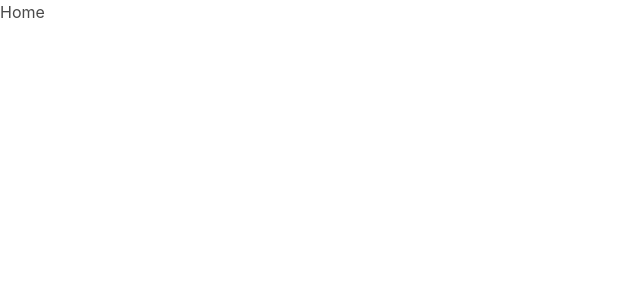
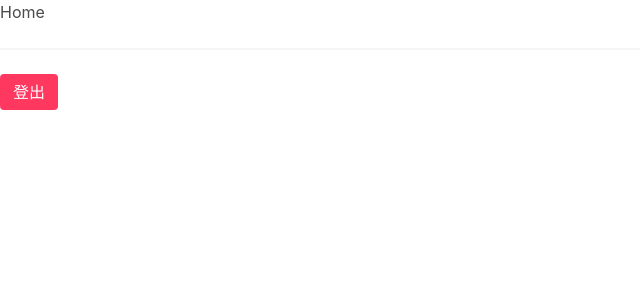
Before and after one commit to malun666/full, a React (Create React App) app: page /about#/app in a window 1280 px wide. Shown: the top 300 px of the page, without its empty margins (0-640 px from the left). Built offline with nearby package versions, Linux system fonts and the light colour scheme; sample sign-in values are in the browser's storage.

Commit message:
added the login checked

```diff
--- a/src/App.js
+++ b/src/App.js
@@ -5,13 +5,28 @@ import Eempty from './view/Eempty';
 import Home from './view/Home';
 
 class App extends Component {
+  checkUserState() {
+    // 判断用户是否已经登录
+    if(sessionStorage.getItem('APP_LOGIN_USER')) {
+      return true;
+    }
+    return false;
+  }
+
   render () {
     return (
       <Router>
         <Switch>
           <Route path="/" exact render={ () => <Redirect to="/app"></Redirect> }></Route>
           <Route path="/login" component={Login}></Route>
-          <Route path="/app" component={Home}></Route>
+          <Route path="/app" render={ (props) => {
+            console.log(2);
+            //校验用户是否已经登录
+            if(this.checkUserState()) {
+              return <Home {...props}></Home>
+            }
+            return <Redirect to="/login"></Redirect>
+          }}></Route>
           <Route component={Eempty}></Route>
         </Switch>
       </Router>
--- a/src/view/Home.js
+++ b/src/view/Home.js
@@ -2,13 +2,22 @@ import React, { Component } from 'react'
 import { Prompt } from 'react-router-dom';
 
 class Home extends Component {
+  logout = () => {
+    // 清楚sessionStorage里面的用户登录的信息。
+    sessionStorage.clear();
+    this.props.history.push('/login');
+  }
+
   render () {
-    console.log(this.props);
+    // console.log(this.props);
     return (
       <div>
         Home
-        {/* <Prompt message="您是否要离开Home？"></Prompt> */}
-        <Prompt when={true} message={ location => `您是否要跳转到${location.pathname}?`}></Prompt>
+        <hr/>
+        <button
+          onClick={ this.logout }
+          className="button is-danger"
+        >登出</button>
       </div>
     )
   }
--- a/src/view/Login.js
+++ b/src/view/Login.js
@@ -1,10 +1,20 @@
 import React, { Component } from 'react'
 
 class Login extends Component {
+  loginClick = () => {
+    //直接把用户校验完的信息，加入到sessionStoryage里去，然后跳转首页
+    sessionStorage.setItem('APP_LOGIN_USER', JSON.stringify({Name: 'aicoder.com', pwd: '123'}));
+    this.props.history.push('/app');
+  }
+
   render () {
     return (
       <div>
         Login
+        <hr/>
+        <button
+          onClick={this.loginClick}
+          className="button is-primary">登录</button>
       </div>
     )
   }
```
